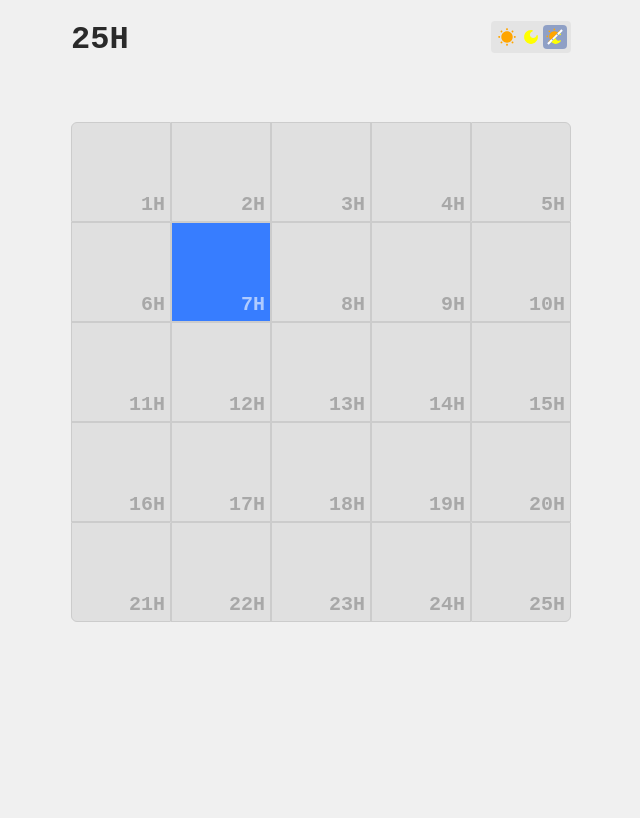
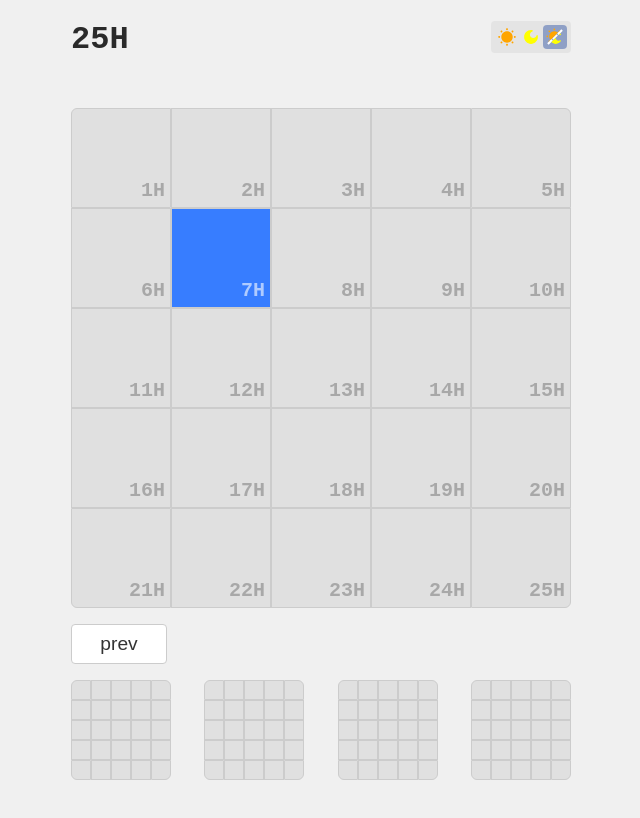
Before and after one commit to NWYLZW/25h, a React (Vite) app: page / in a window 1280 px wide. Shown: the top 818 px of the page, without its empty margins (319-959 px from the left). Built offline with nearby package versions, Linux system fonts and the light colour scheme.

Commit message:
Timeline

```diff
--- a/src/App.css
+++ b/src/App.css
@@ -1,2 +1,16 @@
 #root {
 }
+
+button {
+  padding: 0.5rem;
+  width: 6rem;
+
+  background-color: #fff;
+  border: 1px solid #ccc;
+  border-radius: 4px;
+
+  color: #333;
+  cursor: pointer;
+  font-size: 1.2rem;
+  user-select: none;
+}
--- a/src/App.tsx
+++ b/src/App.tsx
@@ -1,12 +1,42 @@
 import './App.css'
+
+import { useState } from 'react'
 
 import { GridFor25H } from './components/GridFor25H.tsx'
 import { ThemeSwitcher } from './components/ThemeSwitcher.tsx'
 
 export default function App() {
+  const [index, setIndex] = useState(0)
+
   return <>
     <h1>25H</h1>
-    <GridFor25H />
+    <GridFor25H
+      notNow={index === 0 ? undefined : new Date(Date.now() + index * 24 * 60 * 60 * 1000)}
+      style={{ marginTop: 50 }}
+    />
+    <div style={{
+      display: 'flex',
+      justifyContent: 'space-between',
+      marginTop: '1rem'
+    }}>
+      <button onClick={() => setIndex(index - 1)}>
+        prev
+      </button>
+      {index < 0 ? <button onClick={() => setIndex(index + 1)}>
+        next
+      </button> : null}
+    </div>
+    <div style={{
+      display: 'flex',
+      gap: 33.33,
+      marginTop: '1rem'
+    }}>
+      {[...Array(4)].map((_, i) => <GridFor25H
+        key={i}
+        notNow={new Date(Date.now() + (index + (i - 3)) * 24 * 60 * 60 * 1000)}
+        size='small'
+      />)}
+    </div>
     <ThemeSwitcher />
   </>
 }
--- a/src/components/GridFor25H.scss
+++ b/src/components/GridFor25H.scss
@@ -4,7 +4,12 @@
   grid-template-columns: repeat(5, 100px);
   grid-template-rows: repeat(5, 100px);
   width: 500px;
-  margin-top: 64px;
+  &.small {
+    grid-template-columns: repeat(5, 20px);
+    grid-template-rows: repeat(5, 20px);
+    width: 100px;
+    > .hour-card > * { visibility: hidden }
+  }
   > .hour-card {
     --br: 6px;
 
--- a/src/components/GridFor25H.tsx
+++ b/src/components/GridFor25H.tsx
@@ -1,5 +1,6 @@
 import './GridFor25H.scss'
 
+import type { CSSProperties } from 'react'
 import { useState } from 'react'
 
 import Close from '../assets/close.svg'
@@ -7,10 +8,12 @@ import { useDateData } from '../store.ts'
 
 export function GridFor25H({
   notNow,
-  size = 'large'
+  size = 'large',
+  style
 }: {
   notNow?: Date
   size?: 'small' | 'large'
+  style?: CSSProperties
 }) {
   const now = notNow ? notNow : new Date()
   const hour = now.getHours()
@@ -18,11 +21,11 @@ export function GridFor25H({
   const [index, setIndex] = useState(-1)
   const [cards, dispatchNewCard] = useDateData(now)
 
-  return <div className='grid-for-25h'>
+  return <div className={`grid-for-25h ${size}`} style={style}>
     {[...Array(25)].map((_, i) => <div
       key={i}
       className={
-        `hour-card ${size}`
+        'hour-card'
         + (i === hour && !notNow ? ' now' : '')
         + (i === index ? ' selected' : '')
         + (cards[i]?.content.trim() ? '' : ' empty')
```
